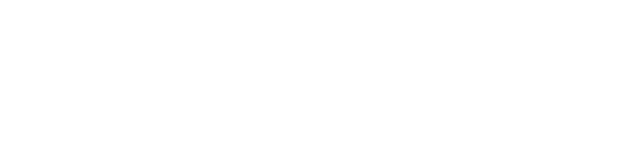
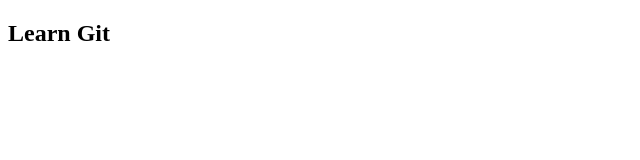
Before and after one commit to mnap00/mod-07-learn-git, a plain HTML site: page index.html in a window 1280 px wide. Shown: the whole page, without its empty margins (0-640 px from the left). Drawn offline with Linux system fonts and the light colour scheme.

Commit message:
Add <title> and <h1>

```diff
--- a/index.html
+++ b/index.html
@@ -2,11 +2,16 @@
 <html lang="en">
 <head>
     <meta charset="UTF-8">
-    <title></title>
+    <title>Learn Git</title>
 </head>
 <body>
     <section>
         <div class="container">
+            <div class="row">
+                <div class="col-12">
+                    <h1>Learn Git</h1>
+                </div>
+            </div>
             <div class="row">
                 <div class="col-4"></div>
                 <div class="col-4"></div>
```
